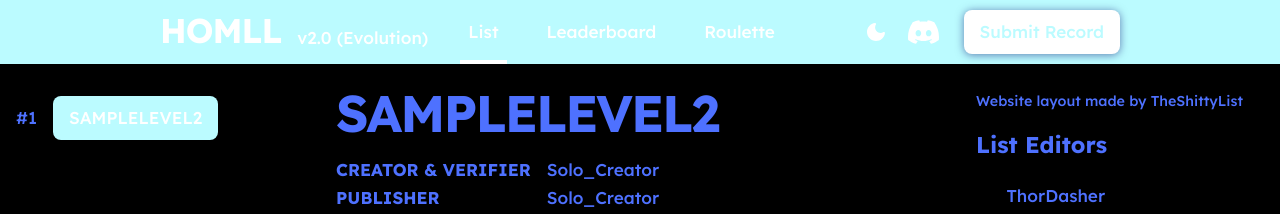
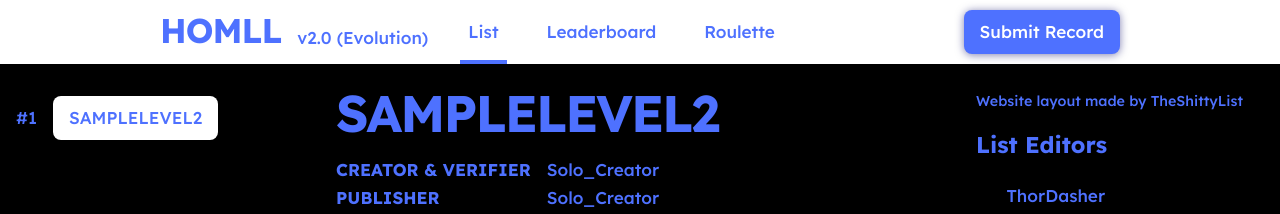
Before and after one commit to HOMLL/HOMLL.github.io, a plain HTML site: page index.html in a window 1280 px wide. Shown: the top 214 px of the page. Drawn offline with nearby package versions, Linux system fonts and the light colour scheme.

Commit message:
Update main.css

```diff
--- a/css/main.css
+++ b/css/main.css
@@ -3,8 +3,8 @@
     --color-on-background: #4E71FF;
     --color-background-hover: #eee;
     --color-on-background-hover: black;
-    --color-primary: #BBFBFF;
-    --color-on-primary: white;
+    --color-primary: white;
+    --color-on-primary: #4E71FF;
     --color-error: #de0000;
     --color-on-error: white;
 }
```
